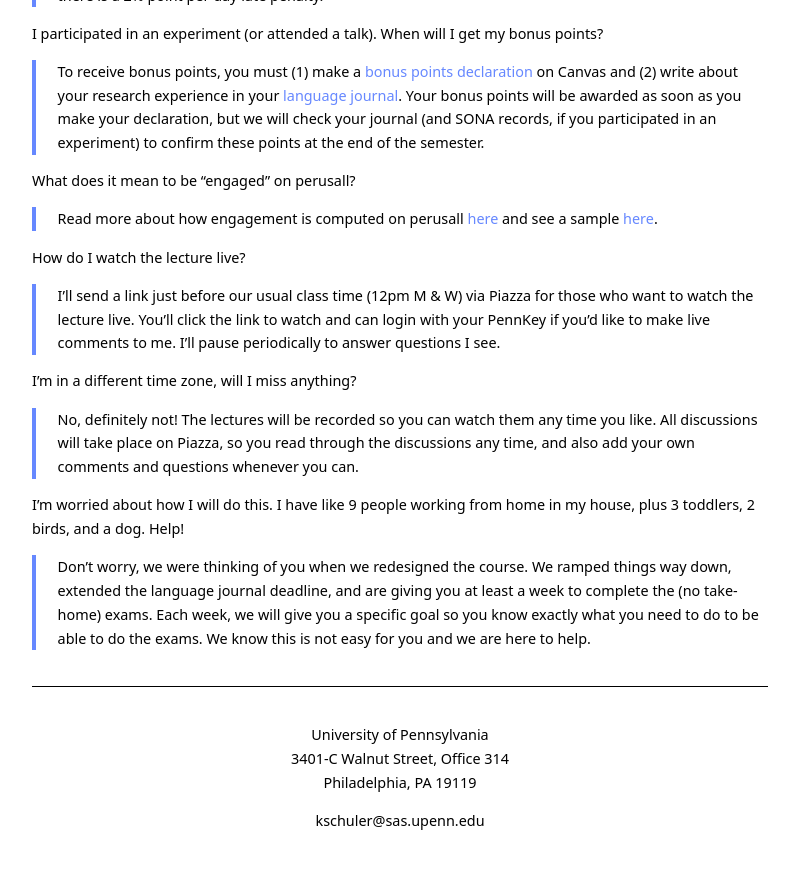
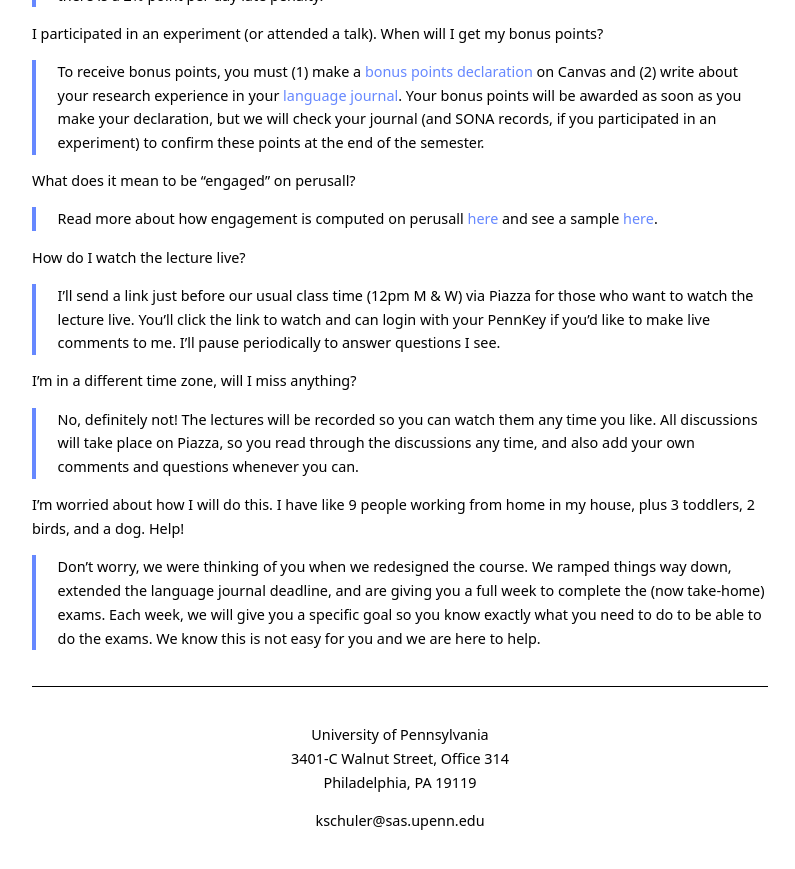
Before and after one commit to kschuler/ling001, a Jekyll site: the page built from index.md, in a window 1280 px wide and 900 px high, scrolled down 5339 px. Shown: the top 869 px of the window, without its empty margins (240-1035 px from the left). Built offline with Jekyll 4.4.1, drawn with Linux system fonts in a browser that asks for light colours.

Commit message:
Update index.md

```diff
--- a/index.md
+++ b/index.md
@@ -151,7 +151,7 @@ C+ 77% | C 74% | C- 70% | D+ 67% | D 64% | D- 61%
 > No, definitely not! The lectures will be recorded so you can watch them any time you like. All discussions will take place on Piazza, so you read through the discussions any time, and also add your own comments and questions whenever you can.
 
 **I'm worried about how I will do this. I have like 9 people working from home in my house, plus 3 toddlers, 2 birds, and a dog. Help!**
-> Don't worry, we were thinking of you when we redesigned the course. We ramped things way down, extended the language journal deadline, and are giving you at least a week to complete the (no take-home) exams. Each week, we will give you a specific goal so you know exactly what you need to do to be able to do the exams. We know this is not easy for you and we are here to help.
+> Don't worry, we were thinking of you when we redesigned the course. We ramped things way down, extended the language journal deadline, and are giving you a full week to complete the (now take-home) exams. Each week, we will give you a specific goal so you know exactly what you need to do to be able to do the exams. We know this is not easy for you and we are here to help.
 
 <!--stackedit_data:
 eyJoaXN0b3J5IjpbMTExMzExNzQ5OSwtODU3MjYzOTU4LC0xND
```
